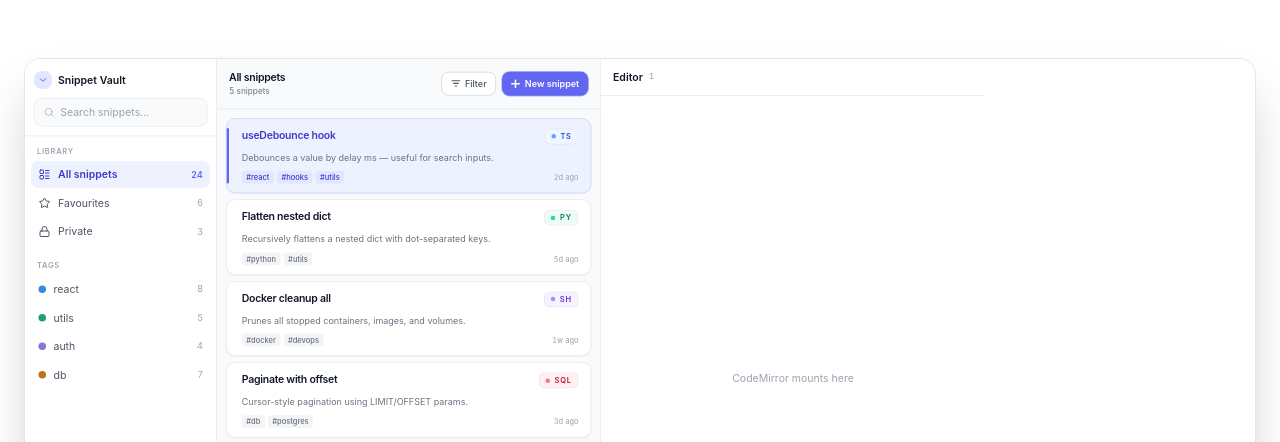
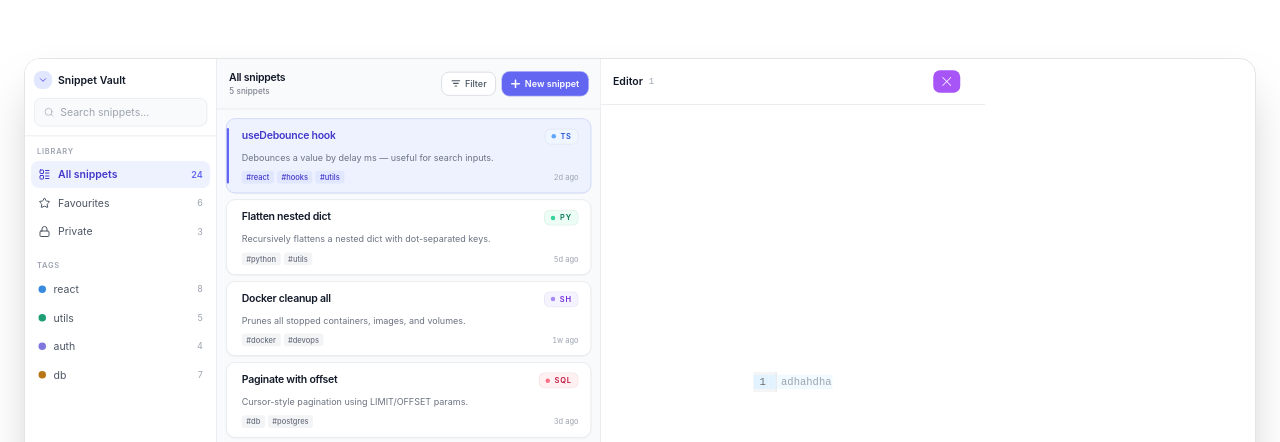
Before and after one commit to Zlatanoski/Snippet-Vault, a React (Vite) app in the folder apps/web/: page / in a window 1280 px wide. Shown: the part 472-914 px from the top of the page. Built offline with nearby package versions, Linux system fonts and the light colour scheme.

Commit message:
just added the codeeditor component using codemirror

```diff
--- a/apps/web/src/Dashboard.tsx
+++ b/apps/web/src/Dashboard.tsx
@@ -46,6 +46,8 @@ export default function Dashboard() {
                     onNew={() => console.log('new snippet')}
                     onToggleSidebar={() => setSidebarOpen(true)}
                     isSidebarOpen={sidebarOpen}
+                    onClose={() => setSelectedSnippetId(null)}
+
                 />
             </div>
 
--- /dev/null
+++ b/apps/web/src/components/CodeEditor.tsx
@@ -0,0 +1,40 @@
+import CodeMirror from '@uiw/react-codemirror';
+import {javascript} from '@codemirror/lang-javascript';
+import {python} from "@codemirror/lang-python";
+import {css} from "@codemirror/lang-css";
+import {html} from "@codemirror/lang-html";
+import {sql} from "@codemirror/lang-sql";
+import {rust} from "@codemirror/lang-rust";
+import {json as jsonLang} from "@codemirror/lang-json";
+
+const LANG_MAP = {
+    javascript: javascript(),
+    typescript: javascript({ typescript: true }),
+    python: python(),
+    css: css(),
+    html: html(),
+    sql: sql(),
+    rust: rust(),
+    json: jsonLang(),
+}
+
+type Language = keyof typeof LANG_MAP;
+
+interface CodeEditorProps {
+    value: string;
+    language?: Language;
+    onChange?: (value: string) => void;
+    readOnly?: boolean;
+}
+
+export default function CodeEditor({ value, language = 'javascript', onChange, readOnly = false }: CodeEditorProps) {
+    return (
+        <CodeMirror
+            value={value}
+            extensions={[LANG_MAP[language]]}
+            onChange={onChange}
+            readOnly={readOnly}
+            height="100%"
+        />
+    );
+}
--- a/apps/web/src/components/EditorPane.tsx
+++ b/apps/web/src/components/EditorPane.tsx
@@ -1,9 +1,13 @@
 // EditorPane.tsx
+import {Button} from "@/components/ui/button.tsx";
+import CodeEditor from "./CodeEditor";
 interface EditorPaneProps {
     snippetId: string;
+    onClose: () => void;
+
 }
 
-export default function EditorPane({ snippetId }: EditorPaneProps) {
+export default function EditorPane({ snippetId,onClose }: EditorPaneProps) {
     return (
         <div className="flex flex-col h-full w-1/2 bg-white dark:bg-neutral-950 min-w-0">
             <header className="flex items-center px-4 py-3.5 border-b border-gray-200 dark:border-neutral-800 flex-shrink-0">
@@ -11,9 +15,10 @@ export default function EditorPane({ snippetId }: EditorPaneProps) {
                     Editor
                 </span>
                 <span className="ml-2 text-xs text-gray-400 font-mono">{snippetId}</span>
+                <Button onClick={onClose} className="ml-auto hover:opacity-75 mr-4 bg-purple-500"><svg width="15" className="text-white" height="15" viewBox="0 0 15 15" fill="none" xmlns="http://www.w3.org/2000/svg"><path d="M12.8536 2.85355C13.0488 2.65829 13.0488 2.34171 12.8536 2.14645C12.6583 1.95118 12.3417 1.95118 12.1464 2.14645L7.5 6.79289L2.85355 2.14645C2.65829 1.95118 2.34171 1.95118 2.14645 2.14645C1.95118 2.34171 1.95118 2.65829 2.14645 2.85355L6.79289 7.5L2.14645 12.1464C1.95118 12.3417 1.95118 12.6583 2.14645 12.8536C2.34171 13.0488 2.65829 13.0488 2.85355 12.8536L7.5 8.20711L12.1464 12.8536C12.3417 13.0488 12.6583 13.0488 12.8536 12.8536C13.0488 12.6583 13.0488 12.3417 12.8536 12.1464L8.20711 7.5L12.8536 2.85355Z" fill="currentColor" fill-rule="evenodd" clip-rule="evenodd"></path></svg></Button>
             </header>
             <div className="flex-1 flex items-center justify-center text-sm text-gray-400">
-                CodeMirror mounts here
+                <CodeEditor value={"adhahdha"}></CodeEditor>
             </div>
         </div>
     );
--- a/apps/web/src/components/MainPanel.tsx
+++ b/apps/web/src/components/MainPanel.tsx
@@ -19,6 +19,7 @@ interface MainPanelProps {
     onToggleSidebar: () => void;
     title: string;
     isSidebarOpen: boolean;
+    onClose:() => void;
 }
 
 export default function MainPanel({
@@ -30,6 +31,7 @@ export default function MainPanel({
                                       onToggleSidebar,
                                       title,
                                       isSidebarOpen,
+                                      onClose,
                                   }: MainPanelProps) {
     return (
         <div className="flex h-full min-w-0">
@@ -168,7 +170,7 @@ export default function MainPanel({
 
 
             {selectedId && (
-                <EditorPane key={selectedId} snippetId={selectedId} />
+                <EditorPane  onClose={onClose} key={selectedId} snippetId={selectedId} />
             )}
         </div>
     );
```
Also changed, not shown: apps/web/package.json (+9 -0 lines), 1 other file (tests, documents, lock files or other folders).
